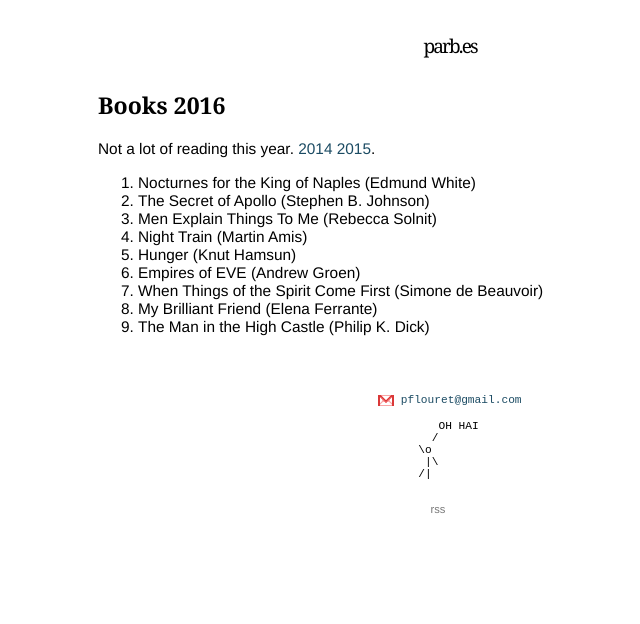
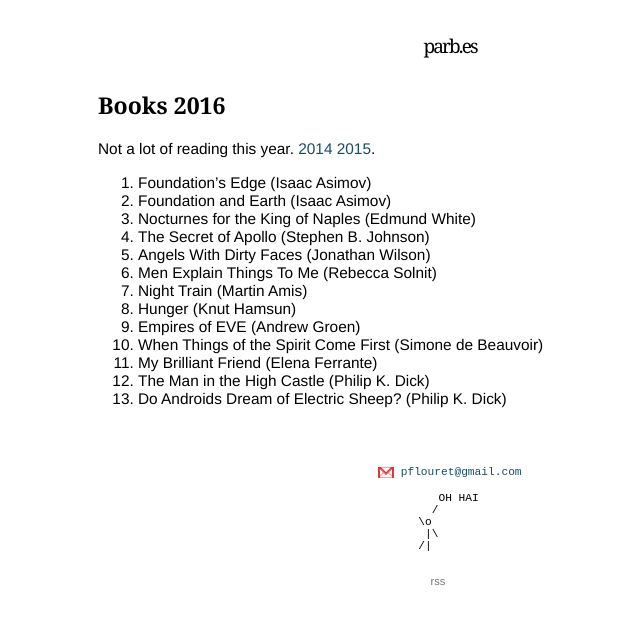
Before and after one commit to pflouret/pflouret.github.io, a Jekyll site: the page built from _posts/2016-11-05-books-2016.markdown, in a window 1280 px wide. Shown: the top 624 px of the page, without its empty margins (192-832 px from the left). Built offline with Jekyll 4.4.1, drawn with Linux system fonts in a browser that asks for light colours.

Commit message:
More 2016 books.

```diff
--- a/_posts/2016-11-05-books-2016.markdown
+++ b/_posts/2016-11-05-books-2016.markdown
@@ -8,8 +8,11 @@
 
 Not a lot of reading this year. [2014]({% post_url 2014-12-03-books-2014 %}) [2015]({% post_url 2015-01-31-books-2015 %}).
 
+1. Foundation's Edge (Isaac Asimov)
+1. Foundation and Earth (Isaac Asimov)
 1. Nocturnes for the King of Naples (Edmund White)
 1. The Secret of Apollo (Stephen B. Johnson)
+1. Angels With Dirty Faces (Jonathan Wilson)
 1. Men Explain Things To Me (Rebecca Solnit)
 1. Night Train (Martin Amis)
 1. Hunger (Knut Hamsun)
@@ -17,3 +20,4 @@
 1. When Things of the Spirit Come First (Simone de Beauvoir)
 1. My Brilliant Friend (Elena Ferrante)
 1. The Man in the High Castle (Philip K. Dick)
+1. Do Androids Dream of Electric Sheep? (Philip K. Dick)
```
